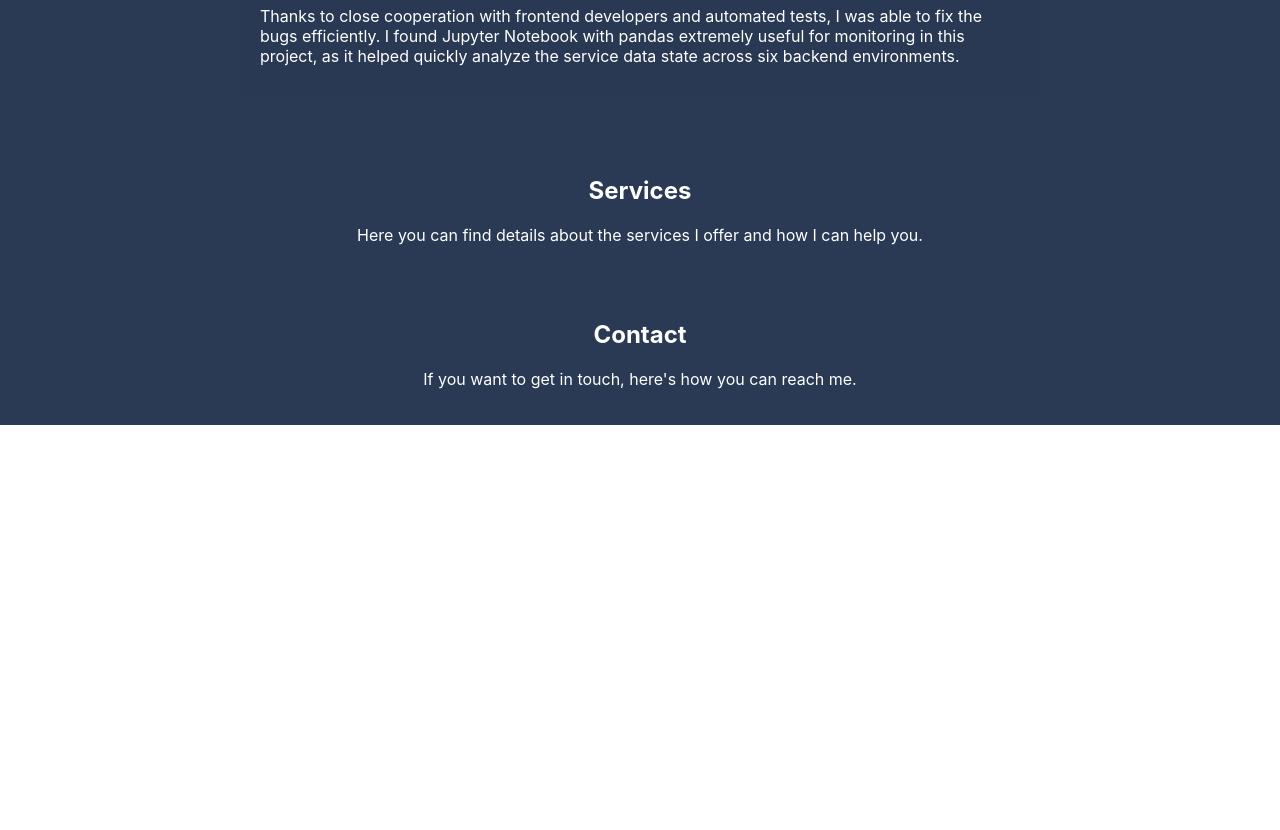
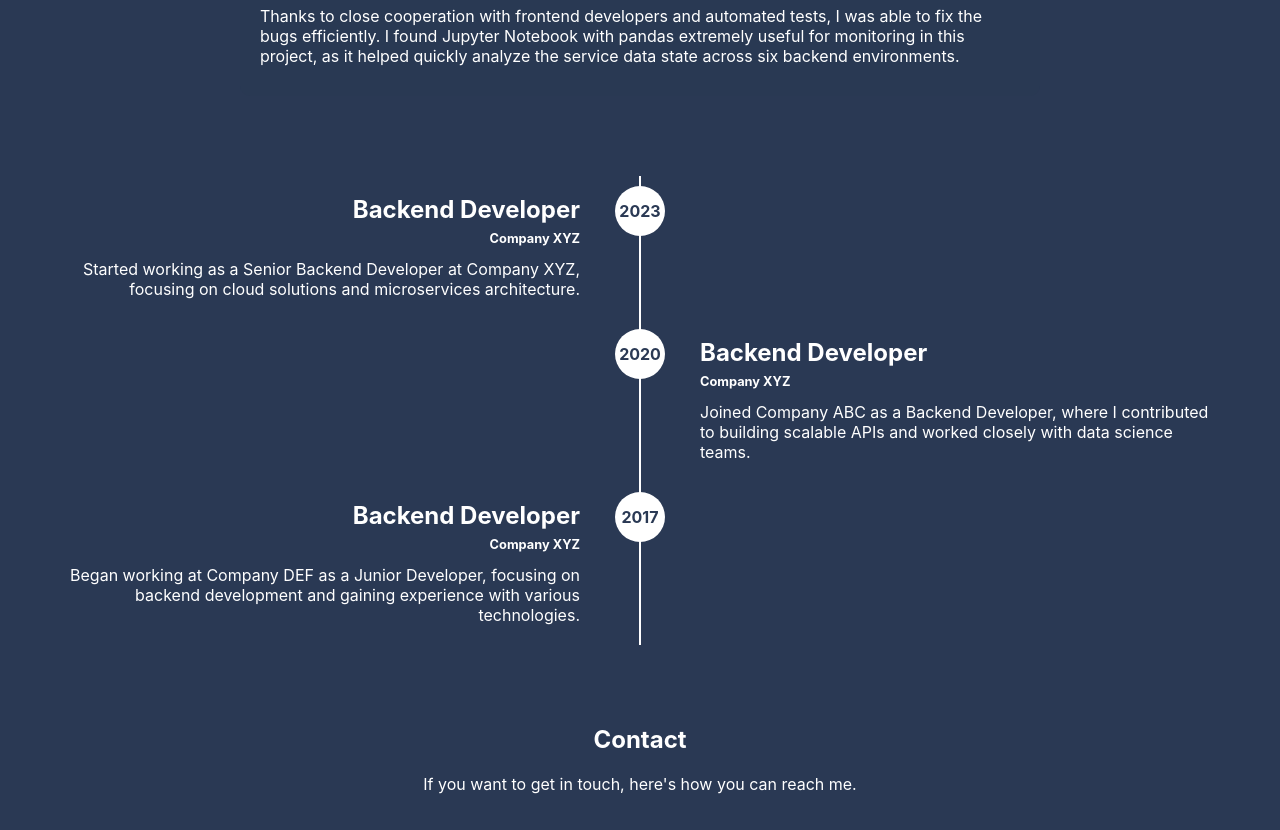
Before and after one commit to TomJan533/my-resume, a React (Create React App) app: page / in a window 1280 px wide. Shown: the part 1720-2550 px from the top of the page. Before the commit the page ends 2145 px from the top, so only its background shows below. Built offline with nearby package versions, Linux system fonts and the light colour scheme.

Commit message:
experience

```diff
--- a/src/App.js
+++ b/src/App.js
@@ -2,7 +2,7 @@ import React from 'react';
 import Navbar from './components/Navbar/Navbar';
 import Header from './components/Header/Header';
 import About from './components/About/About';
-import Services from './components/Services/Services';
+import Experience from './components/Experience/Experience';
 import Portfolio from './components/Portfolio/Portfolio';
 import Contact from './components/Contact/Contact';
 import './App.css';
@@ -14,7 +14,7 @@ function App() {
       <Header />
       <About />
       <Portfolio />
-      <Services />
+      <Experience />
       <Contact />
     </div>
   );
--- /dev/null
+++ b/src/components/Experience/Experience.css
@@ -0,0 +1,80 @@
+.experience-section {
+  background-color: rgb(42, 57, 84);
+  color: white;
+  padding: 40px 20px;
+  position: relative;
+}
+
+.timeline {
+  position: relative;
+  max-width: 1200px;
+  margin: 0 auto;
+}
+
+.timeline::after {
+  content: '';
+  position: absolute;
+  width: 2px;
+  background-color: white;
+  top: 0;
+  bottom: 0;
+  left: 50%;
+  transform: translateX(-50%);
+}
+
+.timeline-item {
+  padding: 20px;
+  position: relative;
+  width: 50%;
+  box-sizing: border-box;
+}
+
+.timeline-item.left {
+  left: 0;
+  text-align: right;
+  padding-right: 60px; /* Add space between the text and the circle */
+}
+
+.timeline-item.right {
+  left: 50%;
+  text-align: left;
+  padding-left: 60px; /* Add space between the text and the circle */
+}
+
+.timeline-item .year-circle {
+  content: '';
+  position: absolute;
+  width: 50px;
+  height: 50px;
+  background-color: white;
+  border-radius: 50%;
+  top: 10px;
+  left: 50%;
+  transform: translateX(-50%);
+  display: flex;
+  align-items: center;
+  justify-content: center;
+  font-size: 1rem;
+  font-weight: bold;
+  color: rgb(42, 57, 84); /* Blue color for the year */
+  z-index: 1; /* Ensure the circle appears above the line */
+}
+
+.timeline-item.left .year-circle {
+  left: 100%;
+  transform: translateX(-50%);
+}
+
+.timeline-item.right .year-circle {
+  left: 0;
+  transform: translateX(-50%);
+}
+
+.timeline-item h3 {
+  margin: 0;
+  font-size: 1.5rem;
+}
+
+.timeline-item p {
+  margin: 10px 0 0;
+}
--- /dev/null
+++ b/src/components/Experience/Experience.js
@@ -0,0 +1,35 @@
+import React from 'react';
+import ExpSection from './Sections/ExpSection';
+import './Experience.css';
+
+const Experience = () => {
+  return (
+    <section id="experience" className="experience-section">
+      <div className="timeline">
+        <ExpSection
+          year="2023"
+          title="Backend Developer"
+          subtitle="Company XYZ"
+          description="Started working as a Senior Backend Developer at Company XYZ, focusing on cloud solutions and microservices architecture."
+          alignment="left"
+        />
+        <ExpSection
+          year="2020"
+          title="Backend Developer"
+          subtitle="Company XYZ"
+          description="Joined Company ABC as a Backend Developer, where I contributed to building scalable APIs and worked closely with data science teams."
+          alignment="right"
+        />
+        <ExpSection
+          year="2017"
+          title="Backend Developer"
+          subtitle="Company XYZ"
+          description="Began working at Company DEF as a Junior Developer, focusing on backend development and gaining experience with various technologies."
+          alignment="left"
+        />
+      </div>
+    </section>
+  );
+};
+
+export default Experience;
--- /dev/null
+++ b/src/components/Experience/Sections/ExpSection.css
@@ -0,0 +1,58 @@
+.timeline-item {
+  padding: 20px;
+  position: relative;
+  width: 50%;
+  box-sizing: border-box;
+}
+
+.timeline-item.left {
+  left: 0;
+  text-align: right;
+  padding-right: 60px; /* Add space between the text and the circle */
+}
+
+.timeline-item.right {
+  left: 50%;
+  text-align: left;
+  padding-left: 60px; /* Add space between the text and the circle */
+}
+
+.timeline-item .year-circle {
+  content: '';
+  position: absolute;
+  width: 50px;
+  height: 50px;
+  background-color: white;
+  border-radius: 50%;
+  top: 50%; /* Center the circle vertically */
+  transform: translateX(-50%) translateY(-50%);
+  display: flex;
+  align-items: center;
+  justify-content: center;
+  font-size: 1rem;
+  font-weight: bold;
+  color: rgb(42, 57, 84); /* Blue color for the year */
+  z-index: 1; /* Ensure the circle appears above the line */
+}
+
+.timeline-item.left .year-circle {
+  left: 100%;
+}
+
+.timeline-item.right .year-circle {
+  left: 0;
+}
+
+.timeline-item h2 {
+  margin: 0; /* Remove the top and bottom margins */
+  font-size: 1.5rem;
+  line-height: 1.2; /* Adjust line-height for better spacing */
+  margin-bottom: 5px; /* Add some space below h2 */
+  align-self: center; /* Ensure the h2 is vertically centered with the circle */
+}
+
+.timeline-item h3 {
+  margin: 0 !important; /* Remove top margin */
+  font-size: 0.8rem !important; /* Adjust the font size of h3 */
+  line-height: 1.5 !important; /* Adjust line-height for better readability */
+}
--- /dev/null
+++ b/src/components/Experience/Sections/ExpSection.js
@@ -0,0 +1,17 @@
+import React from 'react';
+import './ExpSection.css';
+
+const ExpSection = ({ year, title, subtitle, description, alignment }) => {
+  return (
+    <div className={`timeline-item ${alignment}`}>
+      <div className="year-circle">{year}</div>
+      <div className="timeline-content">
+        <h2>{title}</h2>
+        <h3>{subtitle}</h3>
+        <p>{description}</p>
+      </div>
+    </div>
+  );
+};
+
+export default ExpSection;
--- a/src/components/Services/Services.css
+++ /dev/null
@@ -1,11 +0,0 @@
-.content-section {
-    background-color: rgb(42, 57, 84);
-    padding: 20px;
-    color: white;
-  }
-
-  .content {
-    max-width: 800px;
-    margin: 0 auto;
-    text-align: center;
-  }
--- a/src/components/Services/Services.js
+++ /dev/null
@@ -1,15 +0,0 @@
-import React from 'react';
-import './Services.css';
-
-const Services = () => {
-  return (
-    <section id="services" className="content-section">
-      <div className="content">
-        <h1>Services</h1>
-        <p>Here you can find details about the services I offer and how I can help you.</p>
-      </div>
-    </section>
-  );
-};
-
-export default Services;
```
